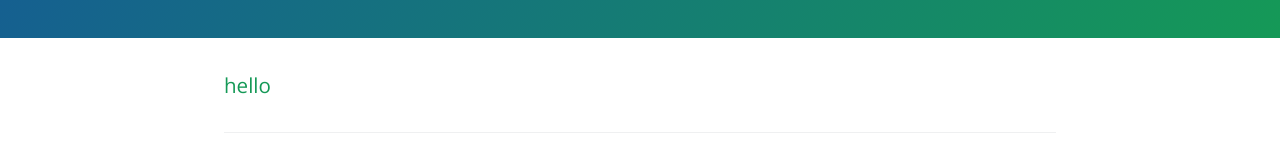
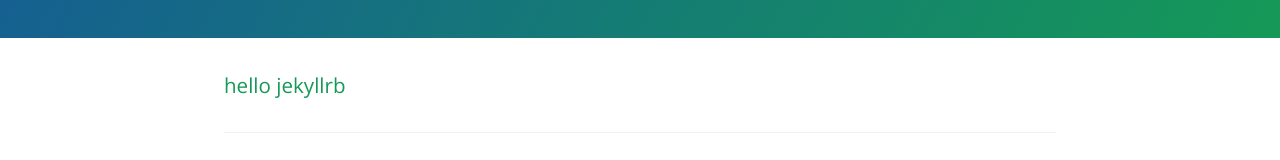
Before and after one commit to qhapaq/x, a plain HTML site: page index.html in a window 1280 px wide. Shown: the part 345-505 px from the top of the page. Drawn offline with nearby package versions, Linux system fonts and the light colour scheme.

Commit message:
Update index.html

```diff
--- a/index.html
+++ b/index.html
@@ -20,7 +20,7 @@
 
     <section class="main-content">
       <h3>
-<a id="hello" class="anchor" href="#hello" aria-hidden="true"><span class="octicon octicon-link"></span></a>hello</h3>
+<a id="hello" class="anchor" href="#hello" aria-hidden="true"><span class="octicon octicon-link"></span></a>hello jekyllrb</h3>
 
       <footer class="site-footer">
         <span class="site-footer-owner"><a href="https://github.com/qhapaq/x">X</a> is maintained by <a href="https://github.com/qhapaq">qhapaq</a>.</span>
```
